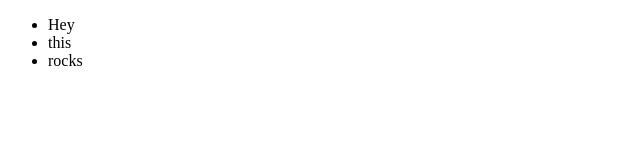
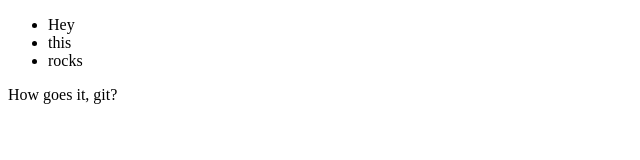
Before and after one commit to JimmyR41/gitest, a plain HTML site: page index.html in a window 1280 px wide. Shown: the whole page, without its empty margins (0-640 px from the left). Drawn offline with Linux system fonts and the light colour scheme.

Commit message:
added paragraph to index.html

```diff
--- a/index.html
+++ b/index.html
@@ -12,6 +12,9 @@
         <li>rocks</li>
       </ul>
     </div>
+    <div class="">
+      <p>How goes it, git?</p>
+    </div>
 
   </body>
 </html>
```
